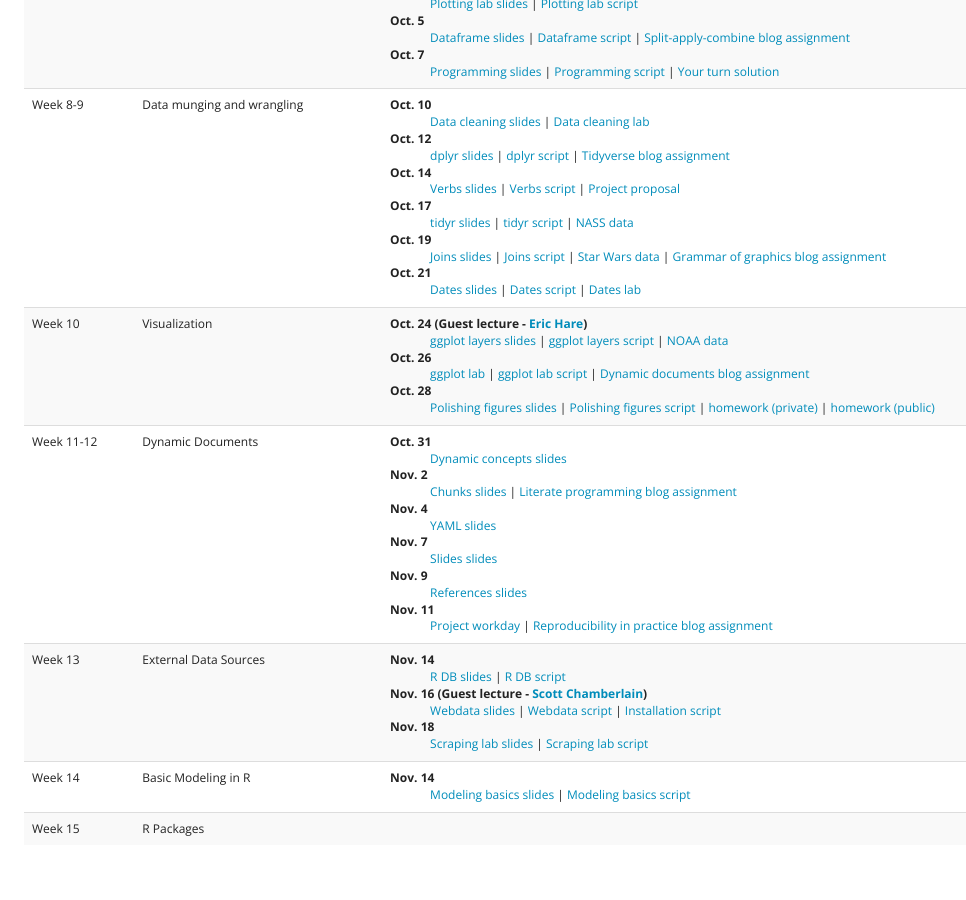
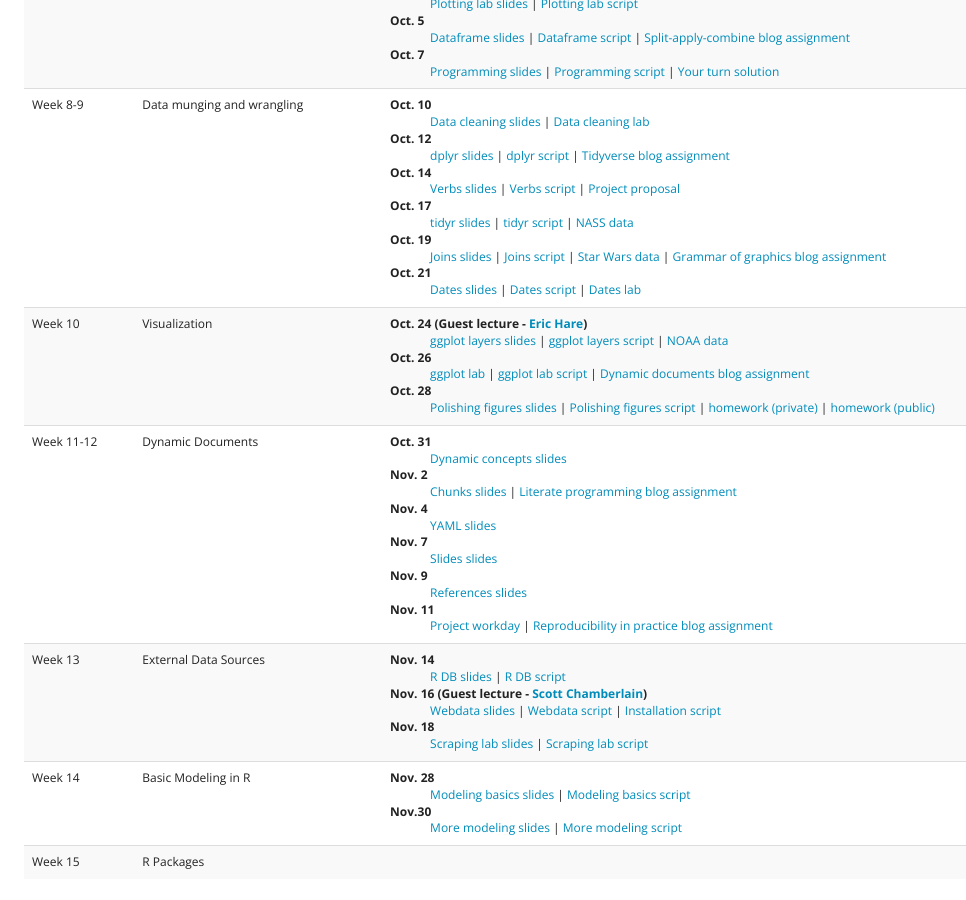
Before and after one commit to agron590-ISU/agron590-ISU.github.io, a Jekyll site: the page built from syllabus.html, in a window 1280 px wide and 900 px high, scrolled down 856 px. Shown: the whole window, without its empty margins (46-1012 px from the left). Built offline with Jekyll 4.4.1, drawn with Linux system fonts in a browser that asks for light colours; before the commit the page ends 1722 px from its top, so only the background shows below that.

Commit message:
Added more modeling links

```diff
--- a/syllabus.html
+++ b/syllabus.html
@@ -164,8 +164,10 @@ The full syllabus is available <a href="http://agron590-isu.github.io/materials/
       <tr>
         <td>Week 14</td>
         <td>Basic Modeling in R</td>
-        <td><dt>Nov. 14</dt>
+        <td><dt>Nov. 28</dt>
           <dd><a href="../materials/week_14/model_basics/slides_model_basics.html" target=_blank>Modeling basics slides</a> | <a href="../materials/week_14/model_basics/script_model.R" target=_blank>Modeling basics script</a></dd>
+          <dt>Nov.30</dt>
+          <dd><a href="../materials/week_14/more_model/slides_more_model.html" target=_blank>More modeling slides</a> | <a href="../materials/week_14/more_model/script_more.R" target=_blank>More modeling script</a></dd>
           </td>
         <td></td>
       </tr>
```
